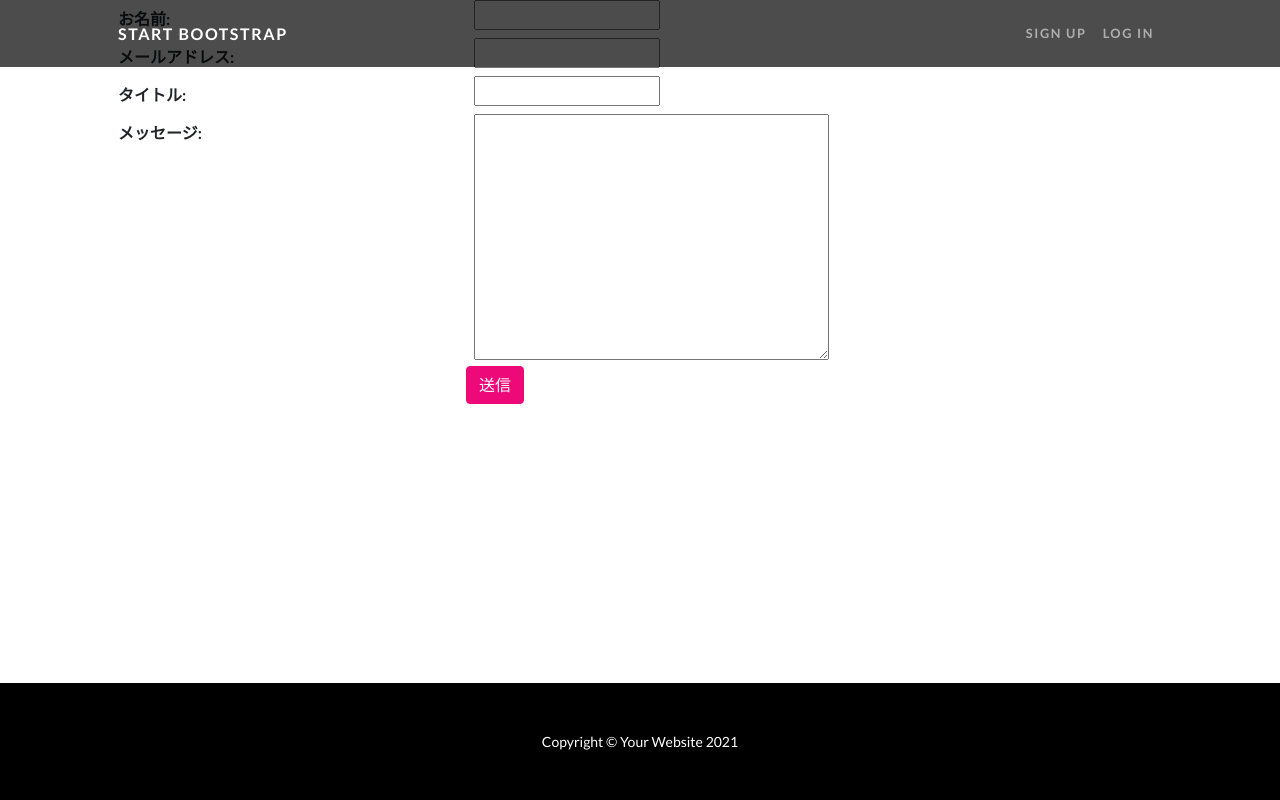
After one commit to Yamamoto029/private_diary, a Django app: template diary/templates/diary/inquiry.html in a window 1280 px wide. The commit adds this page. Run offline with Django 3.2, Linux system fonts and the light colour scheme; the template is opened without the code that fills it: values that come from a table or form of the project are taken from there, others are empty; some libraries are stand-ins or nearby versions.

Commit message:
お問い合わせフォーム作成

```diff
--- /dev/null
+++ b/diary/forms.py
@@ -0,0 +1,10 @@
+from django import forms
+
+class InquiryForm(forms.Form):
+    name = forms.CharField(label='お名前',max_length=30)
+    email = forms.EmailField(label='メールアドレス')
+    title = forms.CharField(label='タイトル',max_length=30)
+    message = forms.CharField(label='メッセージ',widget=forms.Textarea)
+
+    def __init__(self, *args, **kwargs):
+        super().__init__(*args, **kwargs)
--- a/diary/templates/diary/base.html
+++ b/diary/templates/diary/base.html
@@ -7,14 +7,16 @@
         <meta name="description" content="" />
         <meta name="author" content="" />
         <title>{% block title %}{% endblock %}</title>
-        <link rel="icon" type="image/x-icon" href="assets/favicon.ico" />
+        <link rel="icon" type="image/x-icon" href="{% static 'assets/favicon.ico' %}" />
         <!-- Font Awesome icons (free version)-->
         <script src="https://use.fontawesome.com/releases/v5.15.3/js/all.js" crossorigin="anonymous"></script>
         <!-- Google fonts-->
         <link href="https://fonts.googleapis.com/css?family=Catamaran:100,200,300,400,500,600,700,800,900" rel="stylesheet" />
         <link href="https://fonts.googleapis.com/css?family=Lato:100,100i,300,300i,400,400i,700,700i,900,900i" rel="stylesheet" />
         <!-- Core theme CSS (includes Bootstrap)-->
-        <link href="css/styles.css" rel="stylesheet" />
+        <link href="{% static 'css/styles.css' %}" rel="stylesheet" />
+        <link rel="stylesheet" href="{% static 'css/mystyle.css' %}">
+        {% block head %}{% endblock %}
     </head>
     <body id="page-top">
         <!-- Navigation-->
--- /dev/null
+++ b/diary/templates/diary/inquiry.html
@@ -0,0 +1,33 @@
+{% extends 'diary/base.html' %}
+{% load static %}
+
+{% block title %}お問い合わせ｜Private Diary{% endblock %}
+
+{% block contents %}
+        <!-- Content section 1-->
+        <section id="scroll">
+            <div class="container px-5">
+                <div class="row gx-5 align-items-center">
+                    <form method="POST">
+                        {% csrf_token %}
+                        {{ form.mon_field_errors }}
+
+                        {% for field in form %}
+                            <div class="form-group row">
+                                <label for="{{field.id_for_label}}" class="col-sm-4 col-form-label">
+                                    <strong>{{ field.label_tag }}</strong>
+                                </label>
+                                <div class="col-sm-8">
+                                    {{field}}
+                                    {{field.errors}}
+                                </div>
+                            </div>
+                        {% endfor%}
+                        <div class="offset-sm-4 col-sm-8">
+                            <button class="btn btn-primary" type="submit">送信</button>
+                        </div>
+                    </form>
+                </div>
+            </div>
+        </section>
+{% endblock %}
--- a/diary/urls.py
+++ b/diary/urls.py
@@ -5,5 +5,6 @@ from.import views
 app_name = 'diary'
 
 urlpatterns = [
-    path('', views.index,name="index"),
+    path('', views.IndexView.as_view(), name="index"),
+    path('inquiry/',views.InquiryView.as_view(),name="inquiry"),
 ]
--- /dev/null
+++ b/static/css/mystyle.css
@@ -0,0 +1,13 @@
+body, #wrapper {
+    display: flex;
+    flex-direction: column;
+    min-height: 100vh;
+}
+
+footer {
+    margin-top: auto;
+}
+
+.my-div-style {
+    margin-top: 6em;
+}
```
Also changed, not shown: other parts of diary/templates/diary/base.html (+6 -63 lines), diary/templates/diary/index.html (+9 -42 lines), diary/views.py (+11 -0 lines).
